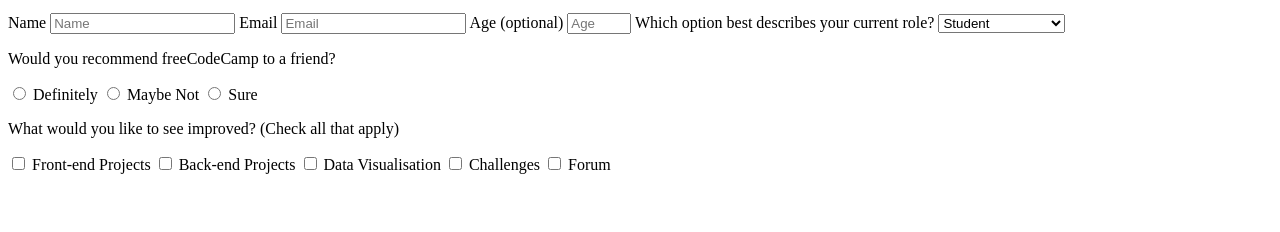
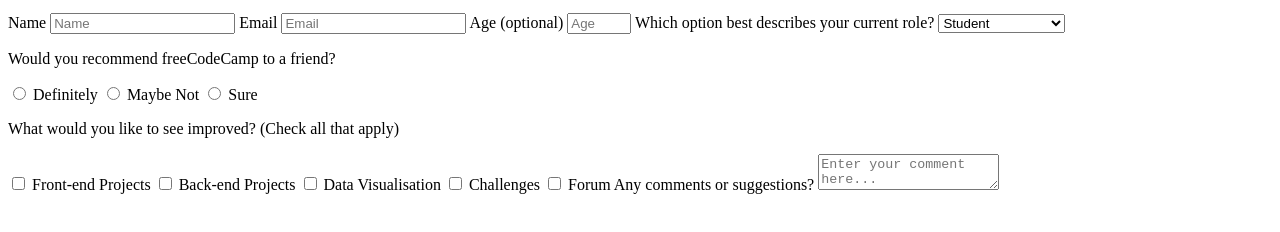
Before and after one commit to sami/fcc-survey-form-2, a plain HTML site: page index.html in a window 1280 px wide. Shown: the part 88-320 px from the top of the page. Drawn offline with Linux system fonts and the light colour scheme.

Commit message:
User Story #15 Pass

```diff
--- a/index.html
+++ b/index.html
@@ -96,6 +96,10 @@
                        value="forum">
                 Forum
             </label>
+            <label for="comments">
+                Any comments or suggestions?
+                <textarea name="comments" id="comments" placeholder="Enter your comment here..."></textarea>
+            </label>
         </form>
     </main>
 </article>
```
Also changed, not shown: 1 other file.
